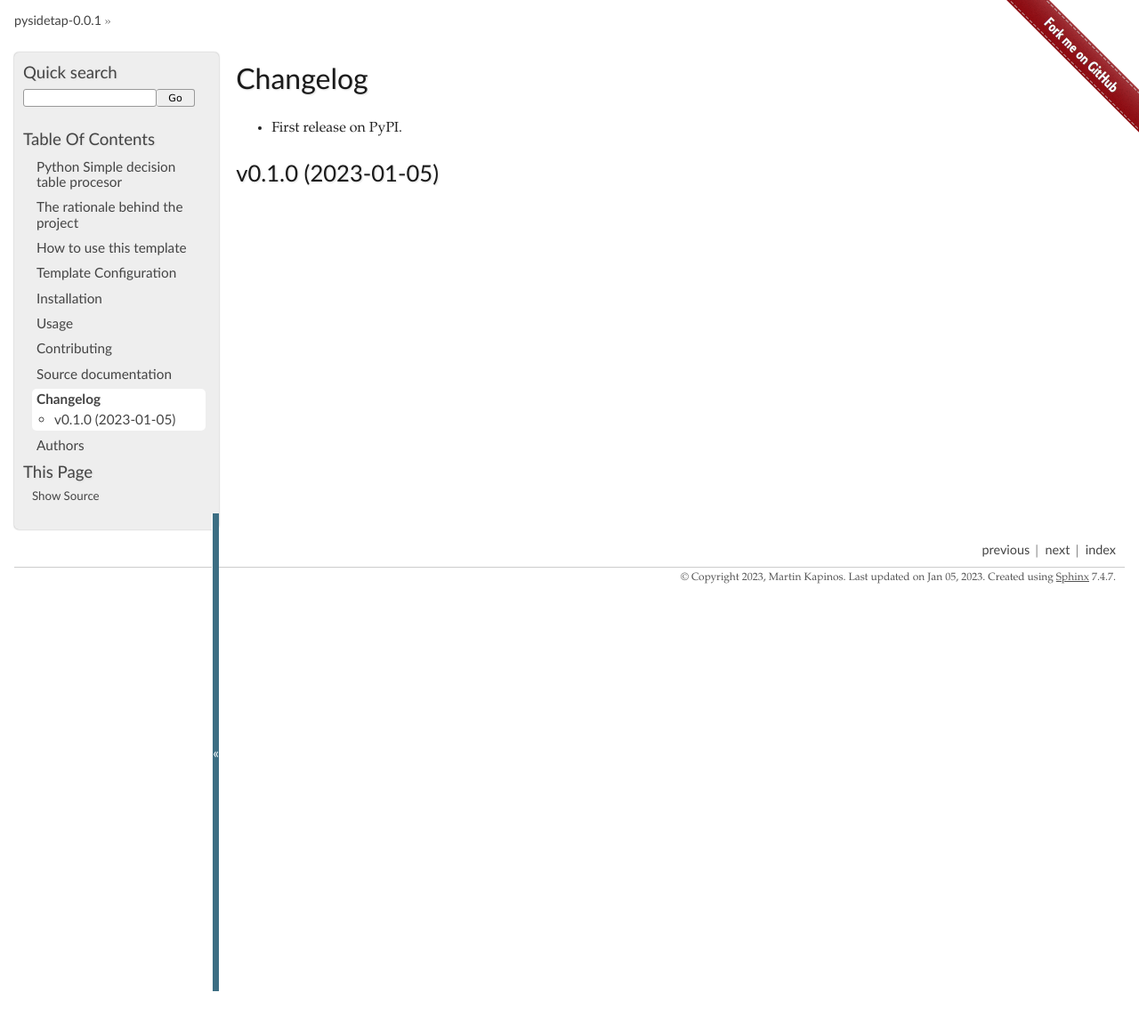
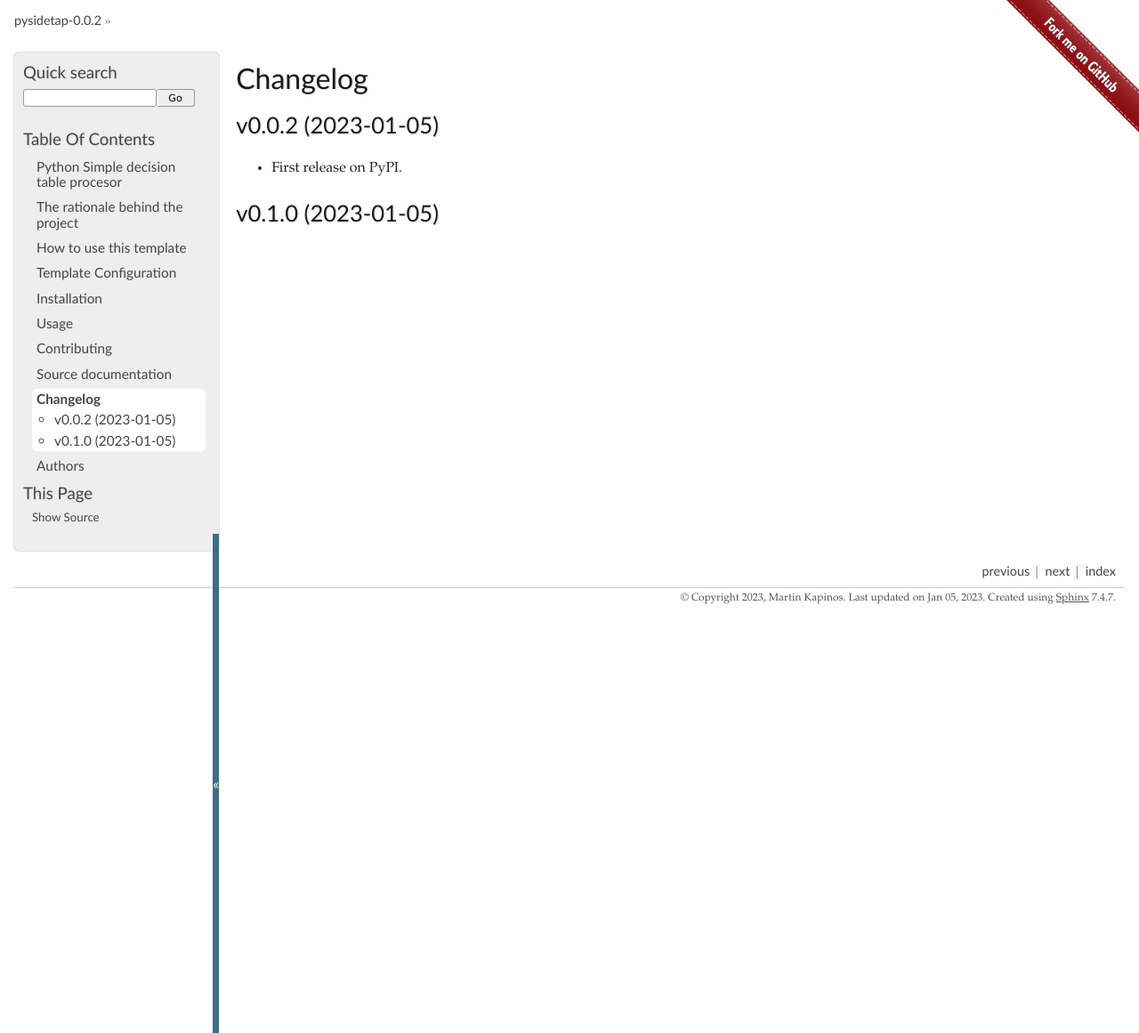
Before and after one commit to matkapi/pysidetap, a Sphinx documentation site: the page built from docs/changelog.rst, in a window 1280 px wide. Shown: the whole page at 89% size. Built offline with Sphinx 7.4.7, drawn with Linux system fonts in a browser that asks for light colours; before the commit the page ends 1114 px from its top, so only the background shows below that.

Commit message:
[SKIP] version bump 0.0.1 -> 0.0.2
github token secret

```diff
--- a/CHANGELOG.rst
+++ b/CHANGELOG.rst
@@ -1,6 +1,9 @@
 
 Changelog
 =========
+
+v0.0.2 (2023-01-05)
+------------------------------------------------------------
 
 * First release on PyPI.
 
--- a/README.rst
+++ b/README.rst
@@ -36,7 +36,7 @@ or chat :wink:
 Version
 -------
 
-v0.0.1
+v0.0.2
 
 .. _GitHub Actions: https://github.com/features/actions
 .. _PyPI: https://pypi.org
--- a/docs/conf.py
+++ b/docs/conf.py
@@ -48,7 +48,7 @@ project = 'pysidetap'
 year = '2023'
 author = 'Martin Kapinos'
 copyright = '{0}, {1}'.format(year, author)
-version = release = '0.0.1'
+version = release = '0.0.2'
 
 pygments_style = 'trac'
 templates_path = ['.']
--- a/setup.py
+++ b/setup.py
@@ -36,7 +36,7 @@ long_description = '{}\n{}'.format(
 
 setup(
     name='pysidetap',
-    version='0.0.1',
+    version='0.0.2',
     description='A skeleton template for Python projects.',
     long_description=long_description,
     long_description_content_type='text/x-rst',
--- a/src/pysidetap/__init__.py
+++ b/src/pysidetap/__init__.py
@@ -1,3 +1,3 @@
 """Initial documentation of pysidetap."""
 
-__version__ = '0.0.1'
+__version__ = '0.0.2'
```
Also changed, not shown: .bumpversion.cfg.
